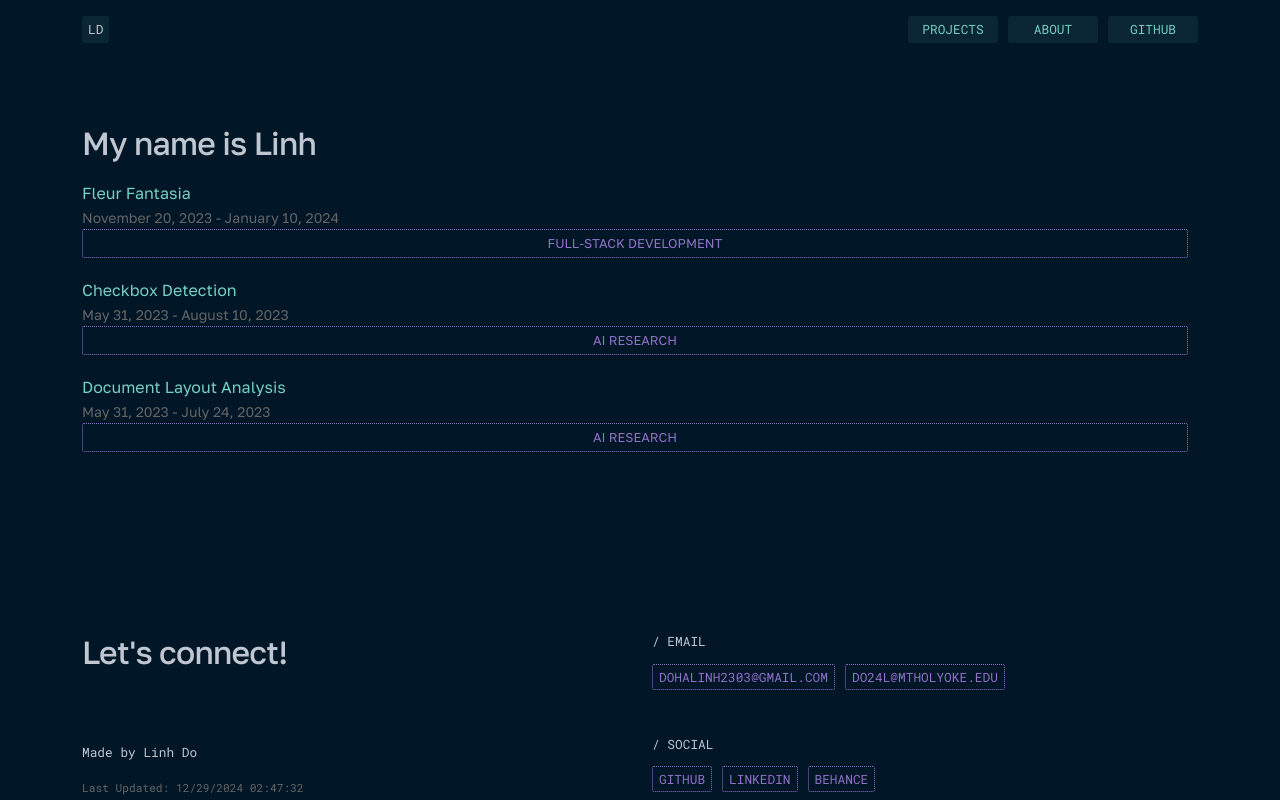
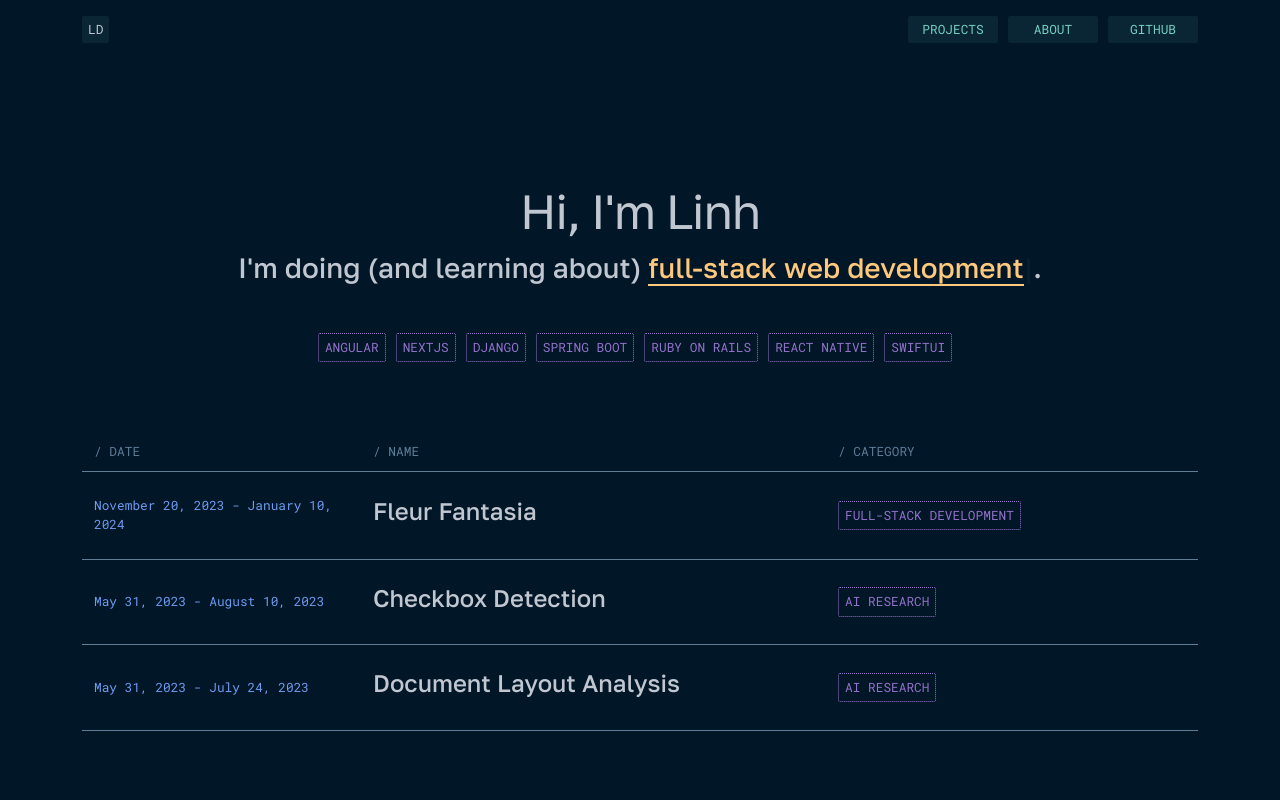
Before and after one commit to LynnHaDo/Portfolio, a Next.js app: page / in a window 1280 px wide. Shown: the top 800 px of the page. Built offline with nearby package versions, Linux system fonts and the light colour scheme.

Commit message:
Add styling to home

```diff
--- a/components/layout.js
+++ b/components/layout.js
@@ -47,8 +47,9 @@ export default function Layout({ children, siteTitle, home }) {
             )}
 
             <footer className={styles.footer}>
-                <div class = "row">
-                    <div class = "col-lg-6 d-flex align-items-start flex-column">
+                <div className = "row">
+                    <div className = "col-lg-6 mt-5 mb-5 d-flex align-items-start flex-column">
+
                             <h2 className={`${utilStyles.headingXl} mb-auto`}>
                                 Let's connect!
                             </h2>
@@ -57,31 +58,32 @@ export default function Layout({ children, siteTitle, home }) {
                                 <p>Made by Linh Do</p>
                                 <small className={utilStyles.lightText}>Last Updated: {document.lastModified}</small>
                             </div>
+
                     </div>
-                    <div className = {`col-lg-6 ${utilStyles.code}`}>
-                        <div class = "mb-5">
+                    <div className = {`col-lg-6 ${utilStyles.code} mt-5 mb-5`}>
+                        <div className = "mb-5">
                             <p>/ EMAIL</p>
-                            <a href="mailto:dohalinh2303@gmail.com" className={utilStyles.tag}>
+                            <a href="mailto:dohalinh2303@gmail.com" className={`${utilStyles.tag} ${utilStyles.link}`}>
                                 dohalinh2303@gmail.com
                             </a>
-                            <a href="mailto:do24l@mtholyoke.edu" className={utilStyles.tag}>
+                            <a href="mailto:do24l@mtholyoke.edu" className={`${utilStyles.tag} ${utilStyles.link}`}>
                                 do24l@mtholyoke.edu
                             </a>
                         </div>
 
-                        <div class = "mb-2">
+                        <div className = "mb-2">
                             <p>/ SOCIAL</p>
-                            <a href="https://github.com/LynnHaDo" target="_blank" className={utilStyles.tag}>
+                            <a href="https://github.com/LynnHaDo" target="_blank" className={`${utilStyles.tag} ${utilStyles.link}`}>
                                 Github
                             </a>
                             <a
                                 href="https://www.linkedin.com/in/linh-do-0327371b2/"
                                 target="_blank"
-                                className={utilStyles.tag}
+                                className={`${utilStyles.tag} ${utilStyles.link}`}
                             >
                                 LinkedIn
                             </a>
-                            <a href="https://www.behance.net/dolinh" target="_blank" className={utilStyles.tag}>
+                            <a href="https://www.behance.net/dolinh" target="_blank" className={`${utilStyles.tag} ${utilStyles.link}`}>
                                 Behance
                             </a>
                         </div>
--- /dev/null
+++ b/components/typing.js
@@ -0,0 +1,40 @@
+import Typed from 'typed.js'
+
+import styles from './typing.module.scss';
+
+import { Component } from 'react'
+
+class Typing extends Component {
+    constructor(props) {
+        super(props);
+        this.words = props.words
+    }
+
+    componentDidMount() {
+        const options = {
+            strings: this.words,
+            typeSpeed: 120,
+            backSpeed: 150,
+            backDelay: 2000,
+            loop: true,
+            cursorChar: "|"
+        }
+
+        this.typed = new Typed(this.el, options)
+    }
+
+    componentWillUnmount() {
+        this.typed.destroy()
+    }
+
+    render() {
+        return (
+            <span className = {styles.text} ref={(el) => {
+                this.el = el
+            }}>
+            </span>
+        )
+    }
+}
+
+export default Typing;
--- /dev/null
+++ b/components/typing.module.scss
@@ -0,0 +1,4 @@
+.text {
+    color: var(--roleTextColor);
+    border-bottom: 2px solid;
+}
--- a/package.json
+++ b/package.json
@@ -10,11 +10,13 @@
     "date-fns": "^4.1.0",
     "gray-matter": "^4.0.3",
     "next": "latest",
+    "p5": "^1.11.2",
     "react": "18.2.0",
     "react-dom": "18.2.0",
     "remark": "^15.0.1",
     "remark-html": "^16.0.1",
-    "sass": "^1.83.0"
+    "sass": "^1.83.0",
+    "typed.js": "^2.1.0"
   },
   "engines": {
     "node": ">=18"
--- a/pages/index.js
+++ b/pages/index.js
@@ -1,3 +1,4 @@
+import styles from '../styles/Home.module.scss'
 import utilStyles from '../styles/utils.module.scss';
 
 import Head from 'next/head'
@@ -6,44 +7,82 @@ import { getSortedProjectsData } from '../lib/projects';
 
 import Layout from '../components/layout'
 import Date from '../components/date';
+import Typing from '../components/typing';
 
 export async function getStaticProps() {
     const allProjectsData = getSortedProjectsData();
+    const techStack = ["Angular", "NextJS", "Django",
+                        "Spring Boot", "Ruby on Rails",
+                        "React Native", "SwiftUI"]
 
     return {
         props: {
-            allProjectsData
+            allProjectsData,
+            techStack
         }
     }
 }
 
-export default function Home( { allProjectsData } ) {
+export default function Home( { allProjectsData, techStack } ) {
   return (
     <Layout home siteTitle={"Home"}>
         <Head>
             <title>Linh Do</title>
         </Head>
 
-        <main>
-            <h1 className={utilStyles.headingXl}>
-                My name is Linh
-            </h1>
+        <div className="container">
+            <div className={styles.displayText}>
+                <h1 className={utilStyles.heading2Xl}>Hi, I'm Linh</h1>
+                <h3 className={`${styles.text}`}>
+                    I'm doing (and learning about) <Typing words = {["full-stack web development",
+                                                                    "mobile development",
+                                                                    "research",
+                                                                    "product design"]}/>.
+                </h3>
+                <div className={`${utilStyles.tagsWrapper} mt-5`}>
+                    {
+                        techStack.map((item) => (
+                            <div key={item} className={utilStyles.tag}>
+                                {item}
+                            </div>
+                        ))
+                    }
+                </div>
+            </div>
 
-            <ul className={utilStyles.list}>
+            <div className={`${styles.projectHeader} row`}>
+                <div className={`col-lg-3 ${utilStyles.code}`}>
+                    / DATE
+                </div>
+                <div className={`col-lg-5 ${utilStyles.code}`}>
+                    / NAME
+                </div>
+                <div className={`col-lg-4 ${utilStyles.code}`}>
+                    / CATEGORY
+                </div>
+            </div>
+            <div className={utilStyles.list}>
                 {allProjectsData.map(({ id, date, title, end_date, label }) => (
-                    <li className={utilStyles.listItem} key={id}>
-                    <Link href={`/projects/${id}`}>{title}</Link>
-                    <br />
-                    <small className={utilStyles.lightText}>
-                        <Date fromString={date} /> - <Date fromString={end_date} />
-                    </small>
-                    <div className={utilStyles.tag}>
-                        {label}
-                    </div>
-                    </li>
+                    <Link href={`/projects/${id}`} className={utilStyles.colorInherit} key={id}>
+                        <div className={`${utilStyles.listItem} row`}>
+                            <div className={`col-lg-3 d-flex align-items-center ${utilStyles.lightText} ${utilStyles.code}`}>
+                                <div>
+                                    <Date fromString={date} /> - <Date fromString={end_date} />
+                                </div>
+                            </div>
+                            <div className={`col-lg-5 d-flex align-items-center ${utilStyles.headingMd}`}>
+                                <h4 className={utilStyles.projectTitle}>{title}</h4>
+                            </div>
+                            <div className="col-lg-4 d-flex align-items-center">
+                                <span className={utilStyles.tag}>
+                                    {label}
+                                </span>
+                            </div>
+                        </div>
+                    </Link>
                 ))}
-            </ul>
-        </main>
+            </div>
+        </div>
     </Layout>
   );
 }
--- a/styles/Home.module.scss
+++ b/styles/Home.module.scss
@@ -0,0 +1,14 @@
+.displayText {
+    margin: 5rem 0;
+    text-align: center;
+}
+
+.projectHeader {
+    border-bottom: 1px solid var(--borderColor);
+    padding-bottom: 10px;
+    color: var(--borderColor);
+}
+
+.projectTitle {
+    margin-bottom: 0;
+}
--- a/styles/global.scss
+++ b/styles/global.scss
@@ -7,10 +7,10 @@
     --link: #75D1C4;
     --navLinkBg: #0A2534;
     --navLinkBorderRadius: 2px;
-    --pixelTextColor: #FEC97D;
+    --roleTextColor: #FEC97D;
     --borderColor: #5F7D97;
     --tagColor: #9372C9;
-    --squareTextColor: #6E9CF1;
+    --lightText: #6E9CF1;
 }
 
 // Include functions first
--- a/styles/utils.module.scss
+++ b/styles/utils.module.scss
@@ -1,8 +1,9 @@
 .heading2Xl {
-    font-size: 2.5rem;
-    line-height: 1.2;
-    letter-spacing: -0.05rem;
+    font-size: 3rem;
+    line-height: 1;
+    letter-spacing: -0.08rem;
     margin: 1rem 0;
+    font-weight: 200;
 }
 
 .headingXl {
@@ -10,17 +11,20 @@
     line-height: 1.3;
     letter-spacing: -0.05rem;
     margin: 1rem 0;
+    font-weight: 200;
 }
 
 .headingLg {
     font-size: 1.5rem;
     line-height: 1.4;
     margin: 1rem 0;
+    font-weight: 200;
 }
 
 .headingMd {
     font-size: 1.2rem;
     line-height: 1.5;
+    font-weight: 200;
 }
 
 .borderCircle {
@@ -36,17 +40,26 @@
 }
 
 .list {
-    list-style: none;
     padding: 0;
     margin: 0;
 }
 
 .listItem {
-    margin: 0 0 1.25rem;
+    padding: 1.5rem 0;
+    border-bottom: 1px solid var(--borderColor);
+
+    &:hover {
+        background-color: var(--highlight);
+        color: var(--bg);
+
+        time, span {
+            color: var(--bg);
+        }
+    }
 }
 
 .lightText {
-    color: #666;
+    color: var(--lightText);
 }
 
 .code {
@@ -56,6 +69,9 @@
 }
 
 .tag {
+    display: inline-block;
+    font-family: "Roboto Mono", serif;
+    font-weight: 400;
     font-size: 0.8rem;
     margin-right: 10px;
     padding: 4px 6px;
@@ -65,9 +81,11 @@
     border-radius: var(--navLinkBorderRadius);
     color: var(--tagColor);
 
-    &:hover {
-        background-color: var(--tagColor);
-        color: var(--bg)
+    &.link {
+        &:hover {
+            background-color: var(--tagColor);
+            color: var(--bg)
+        }
     }
 }
 
```
Also changed, not shown: 1 other file (tests, documents, lock files or other folders). Lines whose indentation alone changed are shown as unchanged.
